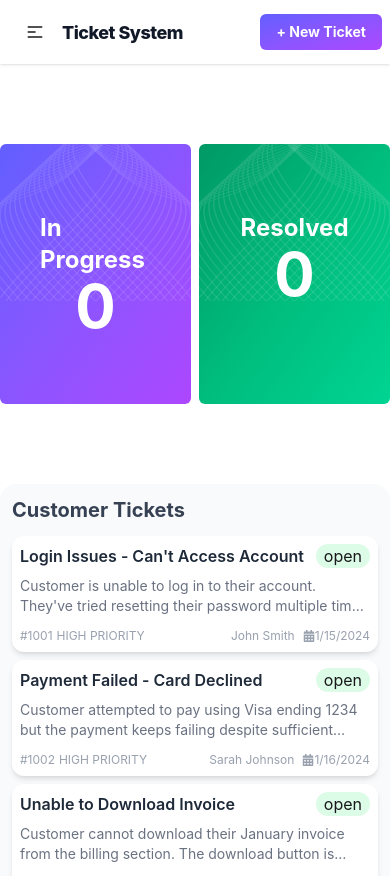
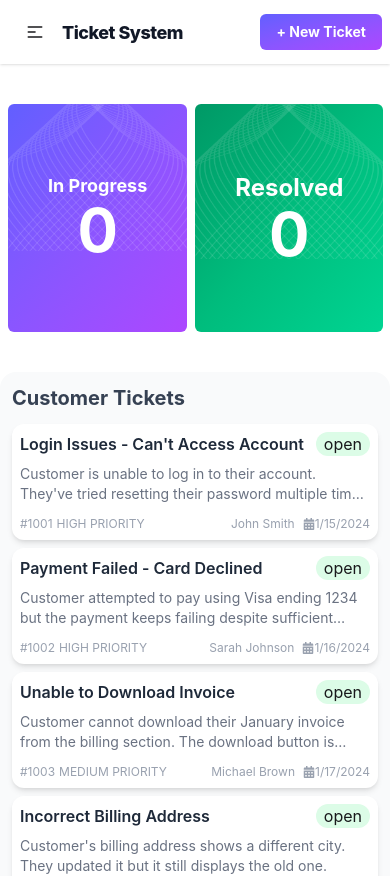
Before and after one commit to syedbayzid82849/TicketSystem, a React (Vite) app: page / in a window 390 px wide. Shown: the top 876 px of the page. Built offline with nearby package versions, Linux system fonts and the light colour scheme.

Commit message:
Responsive Done

```diff
--- a/src/Components/CountInProgress.jsx
+++ b/src/Components/CountInProgress.jsx
@@ -1,8 +1,8 @@
 
-function CountInProgress({totalInProgress, totalResolved}) {
+function CountInProgress({ totalInProgress, totalResolved }) {
 
   return (
-    <section className="container mx-auto m-20 flex justify-c gap-2">
+    <section className="container mx-auto my-10 flex  px-2 gap-2 p">
       <div
         className="relative flex-1 bg-gradient-to-br from-indigo-500 to-purple-500 text-white rounded-md font-bold text-sm cursor-pointer"
       >
@@ -19,7 +19,9 @@ function CountInProgress({totalInProgress, totalResolved}) {
           className="absolute right-0 scale-x-[-1]"
         />
         <div className="mx-10 my-17">
-          <h3 className="text-2xl flex justify-center">In Progress</h3>
+          <h3 className="text-lg sm:text-2xl flex justify-center whitespace-nowrap">
+            In Progress
+          </h3>
           <h1 className="text-6xl flex justify-center ">{totalInProgress}</h1>
 
         </div>
--- a/src/Components/TicketCard.jsx
+++ b/src/Components/TicketCard.jsx
@@ -10,7 +10,7 @@ const TicketCard = ({ ticket, cardClicked }) => {
                 setClickedTicket(true)
                 cardClicked(ticket)
             }}
-            className="bg-white rounded-xl cursor-pointer shadow-md p-2 hover:shadow-lg transition duration-300"
+            className="bg-white rounded-xl overflow-hidden cursor-pointer shadow-md p-2 hover:shadow-lg transition duration-300"
         >
 
             <div className="flex justify-between items-center mb-2">
@@ -19,7 +19,7 @@ const TicketCard = ({ ticket, cardClicked }) => {
                 </h3>
                 {
                     clickedTicket ?
-                        <span className="bg-[#FEBB0C] text-[#9C7700] px-2 rounded-4xl">
+                        <span className="bg-[#FEBB0C] text-[#9C7700] px-2 rounded-4xl whitespace-nowrap">
                             In-Progress
                         </span> :
                         <span className="bg-[#dcfce7] px-2 rounded-4xl">
```
